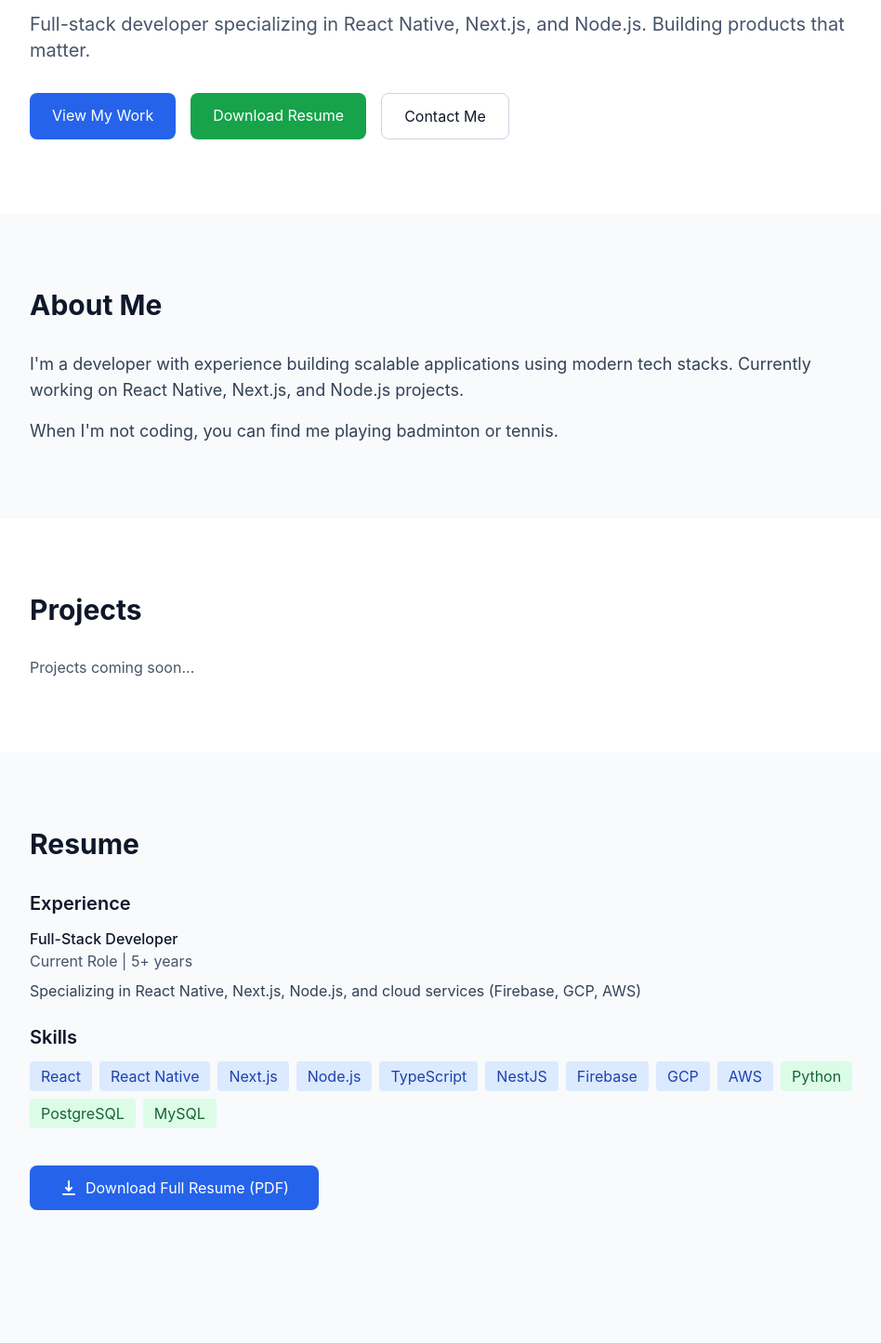
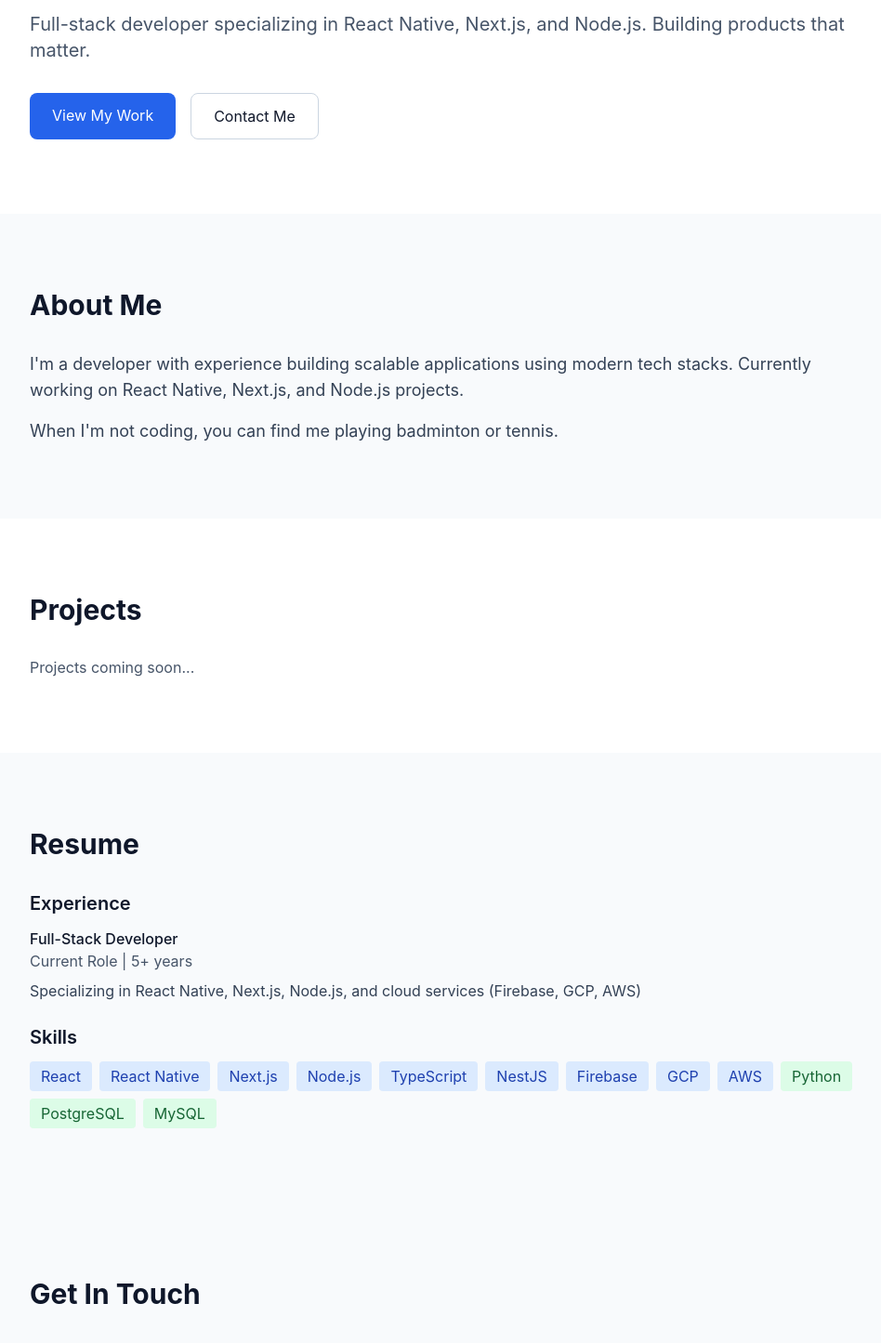
Before and after one commit to e6654321/personal-website, a Next.js app: page / in a window 1280 px wide. Shown: the part 180-1625 px from the top of the page at 93% size, without its empty margins (160-1108 px from the left). Built offline with nearby package versions, Linux system fonts and the light colour scheme.

Commit message:
Fix build blockers: downgrade React to 18.2.0, remove resume download buttons temporarily

```diff
--- a/app/page.tsx
+++ b/app/page.tsx
@@ -26,9 +26,10 @@ export default function Home() {
             <a href="#projects" className="bg-blue-600 text-white px-6 py-3 rounded-lg hover:bg-blue-700 inline-block">
               View My Work
             </a>
-            <a href="/resume.pdf" download className="bg-green-600 text-white px-6 py-3 rounded-lg hover:bg-green-700 inline-block">
+            {/* TODO: Add resume.pdf to /public/ to enable download */}
+            {/* <a href="/resume.pdf" download className="bg-green-600 text-white px-6 py-3 rounded-lg hover:bg-green-700 inline-block">
               Download Resume
-            </a>
+            </a> */}
             <a href="#contact" className="border border-slate-300 dark:border-slate-700 px-6 py-3 rounded-lg hover:bg-slate-50 dark:hover:bg-slate-900 inline-block">
               Contact Me
             </a>
@@ -94,7 +95,8 @@ export default function Home() {
               </div>
             </div>
 
-            <div className="pt-4">
+            {/* TODO: Add resume.pdf to /public/ to enable download */}
+            {/* <div className="pt-4">
               <a
                 href="/resume.pdf"
                 download
@@ -105,7 +107,7 @@ export default function Home() {
                 </svg>
                 Download Full Resume (PDF)
               </a>
-            </div>
+            </div> */}
           </div>
         </div>
       </section>
--- a/package.json
+++ b/package.json
@@ -10,8 +10,8 @@
     "lint": "next lint"
   },
   "dependencies": {
-    "react": "^18.3.1",
-    "react-dom": "^18.3.1",
+    "react": "^18.2.0",
+    "react-dom": "^18.2.0",
     "next": "^14.1.0"
   },
   "devDependencies": {
```
Also changed, not shown: 1 other file (tests, documents, lock files or other folders).
